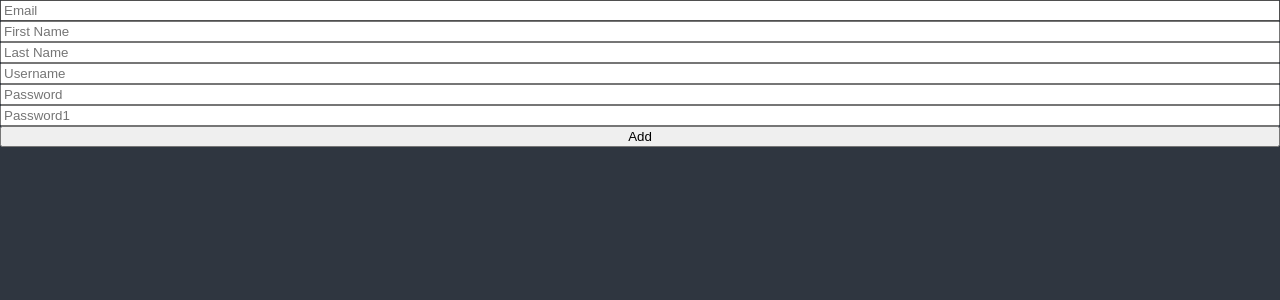
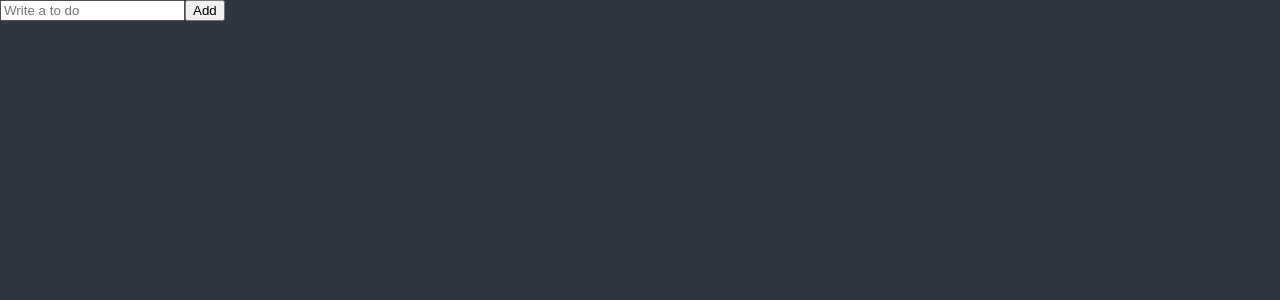
Before and after one commit to SonMinSeock/react-ts-playground, a React (Vite) app: page / in a window 1280 px wide. Shown: the top 300 px of the page. Built offline with nearby package versions, Linux system fonts and the light colour scheme.

Commit message:
feat: Recap, useForm의 setValue 이용하기 - ToDoList 컴포넌트 초기 셋팅 - useForm의 setValue 이용해서 제출 후 입력 값 초기화하기

```diff
--- a/src/ToDoList.tsx
+++ b/src/ToDoList.tsx
@@ -1,86 +1,22 @@
 import { useForm } from "react-hook-form";
 
-interface IFormData {
-  email: string;
-  firstName: string;
-  lastName: string;
-  username: string;
-  password: string;
-  password1: string;
-  extraError: string;
+interface IForm {
+  toDo: string;
 }
 
 function ToDoList() {
-  const {
-    register,
-    handleSubmit,
-    formState: { errors },
-    setError,
-  } = useForm<IFormData>();
+  const { register, handleSubmit, setValue } = useForm<IForm>();
 
-  const onValid = (data: IFormData) => {
-    if (data.password !== data.password1) {
-      setError("password1", { message: "Password are not the same." }, { shouldFocus: true });
-    }
-    // setError("extraError", { message: "Server offline." });
+  const handleValid = (data: IForm) => {
+    console.log(`add to do : ${data.toDo}`);
+    setValue("toDo", "");
   };
 
   return (
     <div>
-      <form style={{ display: "flex", flexDirection: "column" }} onSubmit={handleSubmit(onValid)}>
-        <input
-          {...register("email", {
-            required: "Email is Required.",
-            pattern: {
-              value: /^[A-Za-z0-9._%+-]+@naver.com$/,
-              message: "Only naver.com emails allowed.",
-            },
-          })}
-          placeholder="Email"
-        />
-        <span>{errors?.email?.message}</span>
-        <input
-          {...register("firstName", {
-            required: "First Name is Required.",
-            validate: {
-              noSon: (data: string) => (data.includes("Son") ? "no Son not allowed." : true),
-              noNiki: (data: string) => (data.includes("Niki") ? "no Niki not allowed." : true),
-            },
-          })}
-          placeholder="First Name"
-        />
-        <span>{errors?.firstName?.message}</span>
-        <input {...register("lastName", { required: "Last Name is Required." })} placeholder="Last Name" />
-        <span>{errors?.lastName?.message}</span>
-        <input
-          {...register("username", {
-            required: "Username is Required.",
-            minLength: { value: 10, message: "Your username is too short." },
-          })}
-          placeholder="Username"
-        />
-        <span>{errors?.username?.message}</span>
-        <input
-          {...register("password", {
-            required: "Password is Required.",
-            minLength: {
-              value: 5,
-              message: "Your password is too short.",
-            },
-          })}
-          placeholder="Password"
-        />
-        <span>{errors?.password?.message}</span>
-        <input
-          {...register("password1", {
-            required: "Password1 is Required.",
-            minLength: { value: 5, message: "Your password1 is too short." },
-          })}
-          placeholder="Password1"
-        />
-        <span>{errors?.password1?.message}</span>
+      <form onSubmit={handleSubmit(handleValid)}>
+        <input {...register("toDo", { required: "Please write a To Do." })} type="text" placeholder="Write a to do" />
         <button>Add</button>
-        <span>{errors?.extraError?.message}</span>
       </form>
     </div>
   );
```
